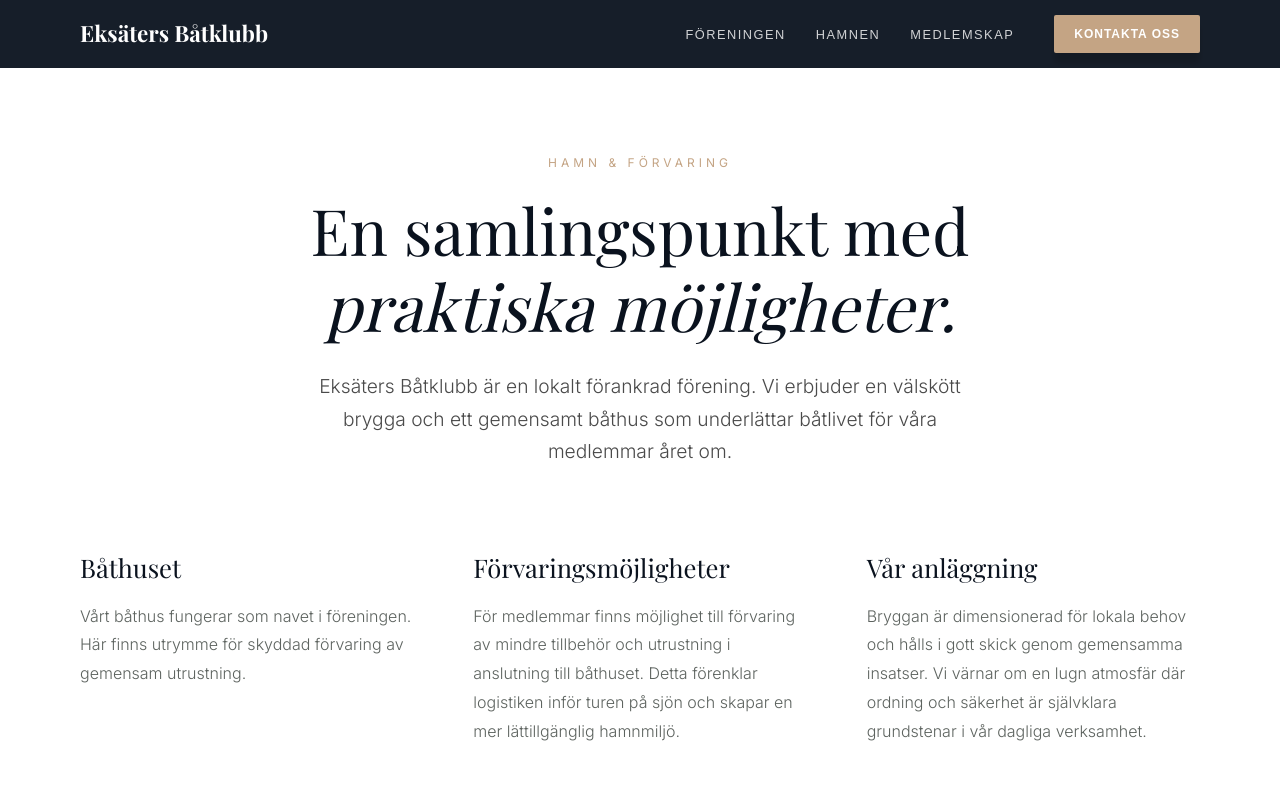
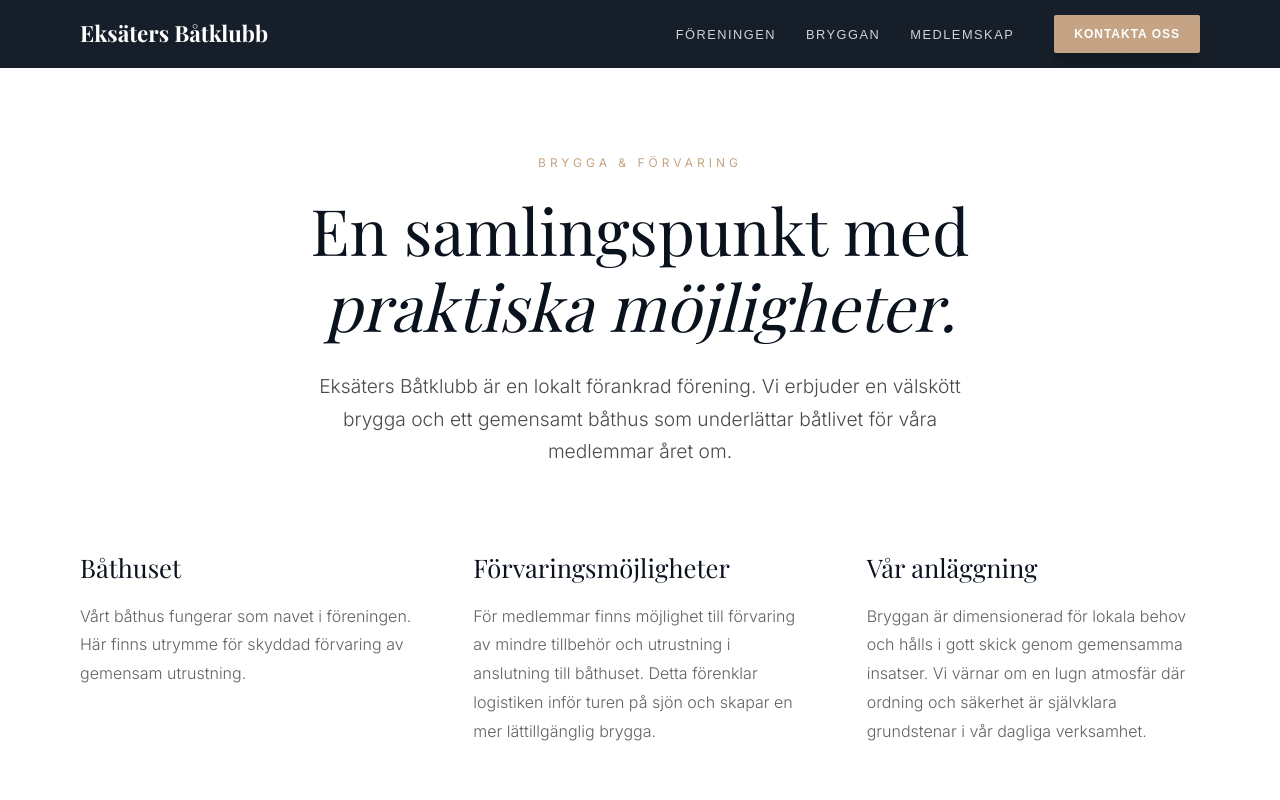
Before and after one commit to christofercodes-dev/Eksater-batklubb, a Next.js app: page /bryggan in a window 1280 px wide. Shown: the top 800 px of the page. Built offline with nearby package versions, Linux system fonts and the light colour scheme.

Commit message:
Uppdaterat text till brygga

```diff
--- a/app/bryggan/page.tsx
+++ b/app/bryggan/page.tsx
@@ -9,7 +9,7 @@ const Bryggan: React.FC = () => {
 
       <div className={styles.container}>
         <div className={styles.header}>
-          <span className={styles.preTitle}>Hamn & Förvaring</span>
+          <span className={styles.preTitle}>Brygga & Förvaring</span>
           <h2 className={styles.title}>En samlingspunkt med <br /><i>praktiska möjligheter.</i></h2>
           <p className={styles.intro}>
             Eksäters Båtklubb är en lokalt förankrad förening. Vi erbjuder en välskött brygga
@@ -33,7 +33,7 @@ const Bryggan: React.FC = () => {
             <p>
               För medlemmar finns möjlighet till förvaring av mindre tillbehör och utrustning i
               anslutning till båthuset. Detta förenklar logistiken inför turen på sjön och
-              skapar en mer lättillgänglig hamnmiljö.
+              skapar en mer lättillgänglig brygga.
             </p>
           </div>
 
--- a/components/Navbar.tsx
+++ b/components/Navbar.tsx
@@ -59,7 +59,7 @@ const Navbar: React.FC<NavbarProps> = ({ forceSolid = false }) => {
               <Link href="/about" onClick={closeMenu}>Föreningen</Link>
             </li>
             <li>
-              <Link href="/bryggan" onClick={closeMenu}>Hamnen</Link>
+              <Link href="/bryggan" onClick={closeMenu}>Bryggan</Link>
             </li>
             <li>
               <Link href="/#membership" onClick={closeMenu}>Medlemskap</Link>
```
